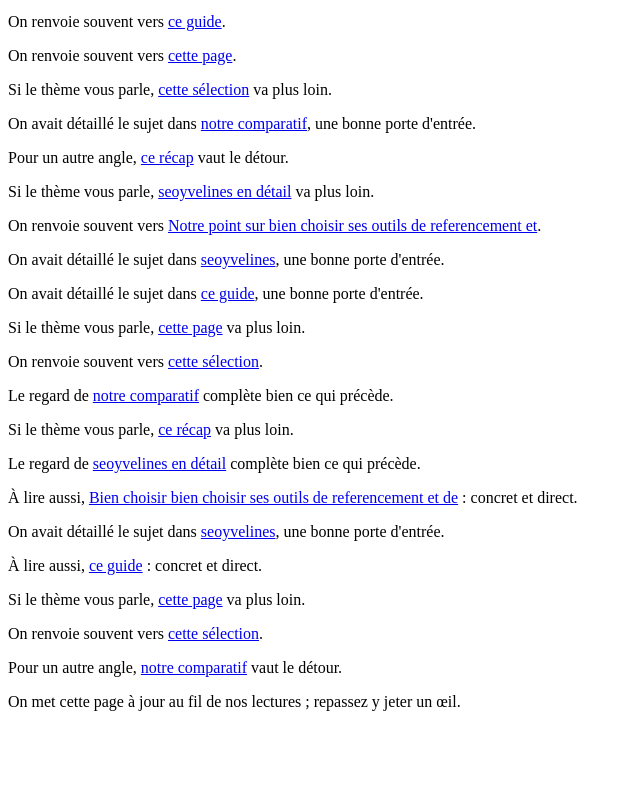
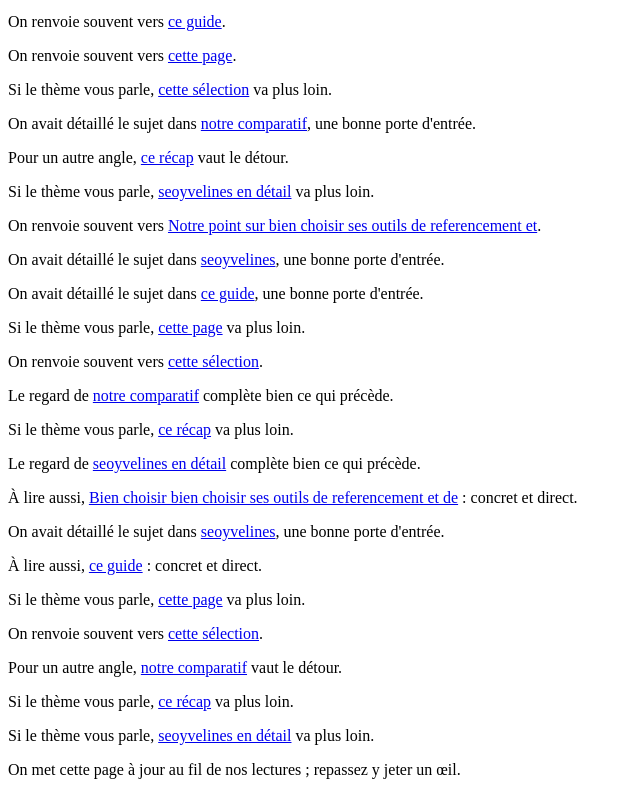
Before and after one commit to avisdejulie/guides-seoyvelines, a plain HTML site: page ressources.html in a window 1280 px wide. Shown: the part 713-1508 px from the top of the page, without its empty margins (0-640 px from the left). Before the commit the page ends 1440 px from the top, so only its background shows below. Drawn offline with Linux system fonts and the light colour scheme.

Commit message:
maj ressources 2026-11-24

```diff
--- a/ressources.html
+++ b/ressources.html
@@ -37,4 +37,6 @@
 <p>Si le thème vous parle, <a href="https://graph.org/SEO-Yvelines--Bien-choisir-ses-outils-de-referencement-et-de-redaction-seo-10-26" rel="dofollow">cette page</a> va plus loin.</p>
 <p>On renvoie souvent vers <a href="https://telegra.ph/Notre-point-sur-bien-choisir-ses-outils-de-referencement-et-de-redaction-SEO-11-09" rel="dofollow">cette sélection</a>.</p>
 <p>Pour un autre angle, <a href="https://graph.org/Bien-choisir--bien-choisir-ses-outils-de-referencement-et-de-redaction-SEO-11-09" rel="dofollow">notre comparatif</a> vaut le détour.</p>
+<p>Si le thème vous parle, <a href="https://telegra.ph/Bien-choisir-ses-outils-de-referencement-et-de-redaction-seo--lessentiel-11-23" rel="dofollow">ce récap</a> va plus loin.</p>
+<p>Si le thème vous parle, <a href="https://graph.org/SEO-Yvelines--Bien-choisir-ses-outils-de-referencement-et-de-redaction-seo-11-23" rel="dofollow">seoyvelines en détail</a> va plus loin.</p>
 <p>On met cette page à jour au fil de nos lectures ; repassez y jeter un œil.</p>
```
